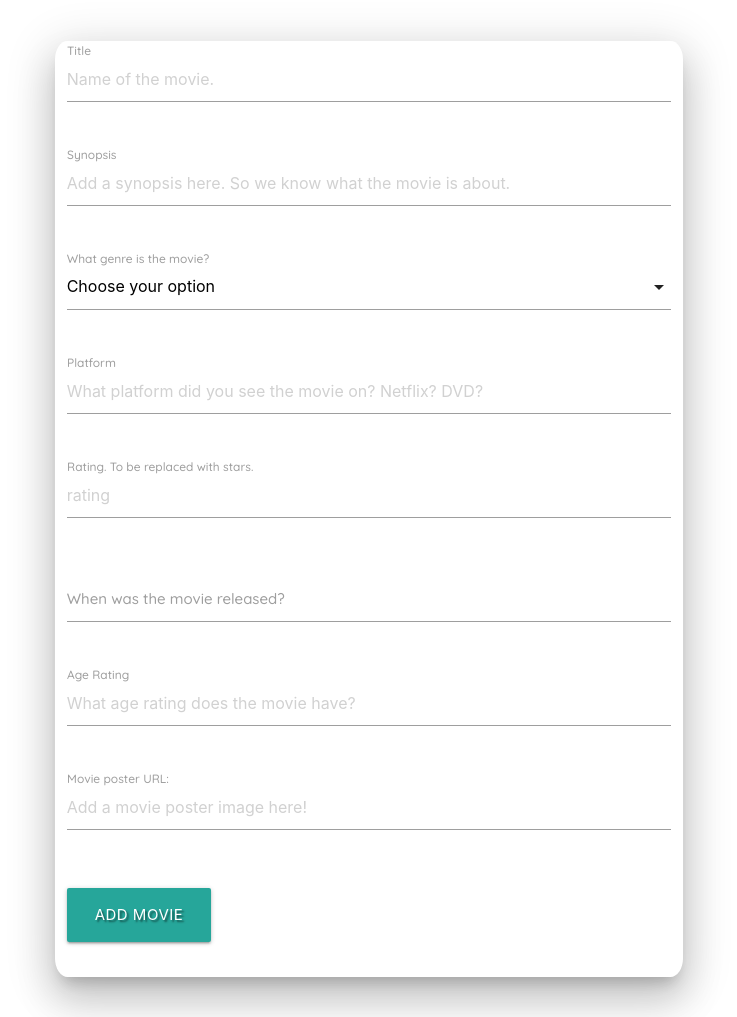
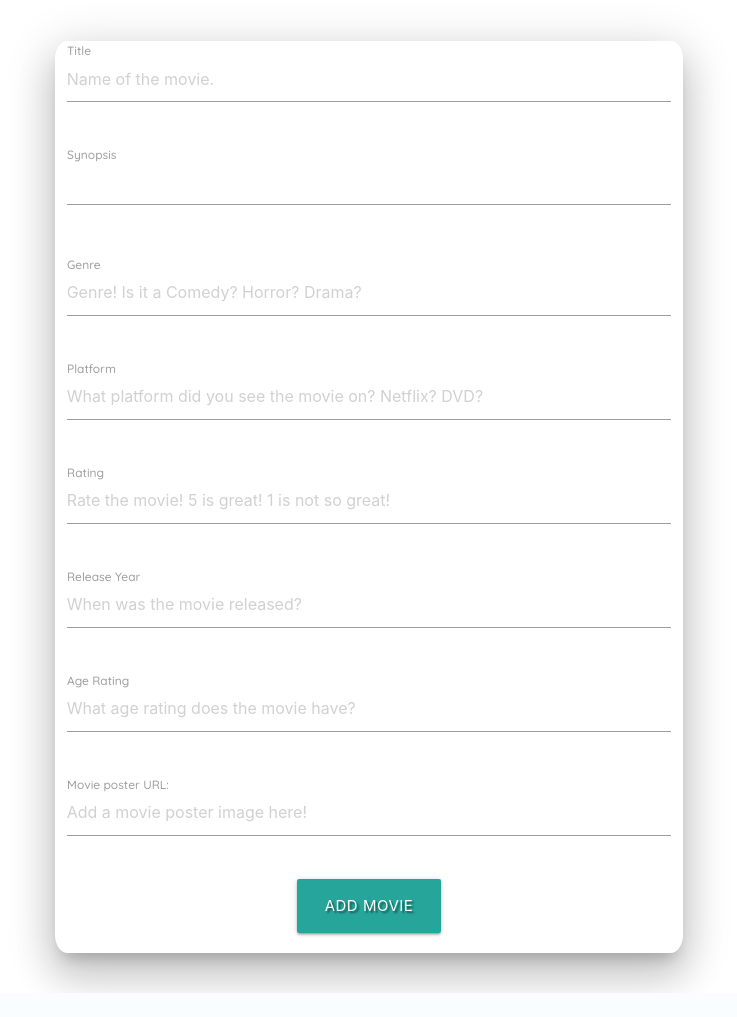
Before and after one commit to Jammerref2015/watchthisnext, a Flask app: page /addmovie in a window 1280 px wide. Shown: the part 179-1196 px from the top of the page, without its empty margins (271-1008 px from the left). After the commit the page ends 1172 px from the top, so only its background shows below. Run offline with Flask 2, Linux system fonts and the light colour scheme; some libraries are stand-ins or nearby versions.

Commit message:
added funcationality to addmovie page

```diff
--- a/app.py
+++ b/app.py
@@ -26,11 +26,6 @@ mongo = PyMongo(app)
 def get_movies():
     movies = list(mongo.db.movies.find())
     return render_template("movies.html", movies=movies)
-
-
-@app.route("/addmovie")
-def addmovie():
-    return render_template("addmovie.html")
 
 
 @app.route("/register", methods=["GET", "POST"])
@@ -77,6 +72,27 @@ def login():
     return render_template("login.html")
 
 
+@app.route("/addmovie", methods=["GET", "POST"])
+def addmovie():
+    if request.method == "POST":
+        movie = {
+            "title": request.form.get("title"),
+            "synopsis": request.form.get("synopsis"),
+            "genre": request.form.get("genre"),
+            "platform": request.form.get("platform"),
+            "rating": request.form.get("rating"),
+            "release_year": request.form.get("release_year"),
+            "ageRating": request.form.get("ageRating"),
+            "movie_image": request.form.get("movie_image"),
+            "created_by": session["user"]
+        }
+        mongo.db.movies.insert_one(movie)
+        flash("Movie Successfully Added!!!")
+        return redirect(url_for("addmovie"))
+
+    return render_template("addmovie.html")
+
+
 if __name__ == "__main__":
     app.run(host=os.environ.get("IP"),
             port=int(os.environ.get("PORT")),
--- a/static/js/script.js
+++ b/static/js/script.js
@@ -3,7 +3,7 @@ $(document).ready(function(){
   $('select').formSelect();
   $('.datepicker').datepicker({
       format: "dd mmmm, yyyy",
-      yearRange: 20,
+      yearRange: 30,
       showClearBtn: true,
       i18n: {
           done: "Select"
--- a/templates/addmovie.html
+++ b/templates/addmovie.html
@@ -7,10 +7,10 @@
 			<h1 class="addMovieHeaderStyling"> Add a movie </h1>
 		</div>
 	</div>
-
 	<div class="row">
 		<div class="row">
-			<form class="col s12 z-depth-5 addMovieForm">
+			<form class="col s12 z-depth-5 addMovieForm" method="POST" action="{{ url_for('addmovie') }}">
+            <!-- Movie title-->
 				<div class="row">
 					<div class="input-field col s12">
 						<input placeholder = "Name of the movie." value = "" class="title" id = "title"
@@ -18,84 +18,70 @@
 						<label for = "title">Title</label>
 					</div>
 				</div>
+                <!-- Synopsis -->
 				<div class="row">
 					<div class="input-field col s12">
-						<input placeholder = "Add a synopsis here. So we know what the movie is about." value = "" class="synopsis" id = "synopsis"
+						<textarea placeholder = "Add a synopsis here. So we know what the movie is about." value = "" class="materialize-textarea synopsis" id = "synopsis"
                      type = "text" name="synopsis" minlength="5"
-                            maxlength="30" />
-						<label for = "title">Synopsis</label>
+                            maxlength="240"> </textarea>
+						<label for = "synopsis">Synopsis</label>
 					</div>
 				</div>
+                <!-- Genre -->
                 <div class="row">
-				<div class="input-field col s12">
-					<select>
-                        <option value="" disabled selected>Choose your option</option>
-                        <option value="1">Action</option>
-                        <option value="2">War</option>
-                        <option value="3">Romance</option>
-                        <option value="4">Musical</option>
-                        <option value="5">Horror</option>
-                        <option value="6">Western</option>
-                        <option value="7">Thriller</option>
-                        <option value="8">Sci-Fi</option>
-                        <option value="9">Crime</option>
-                        <option value="10">Comedy</option>
-                        <option value="11">Documentry</option>
-                        <option value="12">Fantasy</option>
-                    </select>
-					<label>What genre is the movie?</label>
+					<div class="input-field col s12">
+						<input placeholder = "Genre! Is it a Comedy? Horror? Drama?" value = "" class="genre" id = "genre"
+                     type = "text" name="genre" minlength="5"
+                            maxlength="30" />
+                        <label for = "genre">Genre</label>
+					</div>
 				</div>
-                </div>
+                <!-- Platform -->
 				<div class="row">
 					<div class="input-field col s12">
 						<input placeholder = "What platform did you see the movie on? Netflix? DVD?" value = "" class="platform" id = "platform"
                      type = "text" name="platform"/>
-						<label for = "title">Platform</label>
+						<label for = "platform">Platform</label>
 					</div>
 				</div>
+                <!-- Rating -->
                 <div class="row">
 					<div class="input-field col s12">
-						<input placeholder = "rating" value = "" class="rating" id = "rating"
+						<input placeholder = "Rate the movie! 5 is great! 1 is not so great!" value = "" class="rating" id = "rating"
                      type = "text" name="rating"/>
-						<label for = "title">Rating. To be replaced with stars.</label>
+						<label for = "rating">Rating</label>
 					</div>
 				</div>
-
+                <!-- Release year-->
 				<div class="row">
 					<div class="input-field col s12">
-						<input type="text" class="datepicker">
-						<label for = "comments">When was the movie released?</label>
+						<input type="text" name="release_year" class="datepicker" placeholder="When was the movie released?">
+						<label for = "release_year">Release Year</label>
+					</div>
+				</div>
+                <!-- Age rating -->
+                <div class="row">
+					<div class="input-field col s12">
+						<input placeholder = "What age rating does the movie have?" value = "" class="ageRating" id = "ageRating"
+                     type = "text" name="ageRating" />
+						<label for = "ageRating">Age Rating</label>
+					</div>
+				</div>
+                <!-- Movie image URL -->
+                <div class="row">
+					<div class="input-field col s12">
+						<input placeholder = "Add a movie poster image here!" value = "" class="movieImage" id = "movie_image"
+                     type = "text" name="movie_image"/>
+						<label for = "movie_image">Movie poster URL:</label>
 					</div>
 				</div>
 
                 <div class="row">
-					<div class="input-field col s12">
-						<input placeholder = "What age rating does the movie have?" value = "" class="ageRating" id = "ageRating"
-                     type = "text" name="ageRating" />
-						<label for = "title">Age Rating</label>
-					</div>
-				</div>
-
-                <div class="row">
-					<div class="input-field col s12">
-						<input placeholder = "Add a movie poster image here!" value = "" class="movieImage" id = "movieImage"
-                     type = "text" name="movieImage"/>
-						<label for = "title">Movie poster URL:</label>
-					</div>
-				</div>
-
-                <div class="row">
-					<div class="input-field col s12">
+					<div class="col s12 center-align">
 						<button type="submit" class="btn-large waves-light darken-1 text-shadow">
                         Add movie </button>
 					</div>
 				</div>
-
-
-
-
-
-
 			</form>
 		</div>
 	</div>
--- a/templates/movies.html
+++ b/templates/movies.html
@@ -24,9 +24,9 @@
       <div class="card-content">
 
         <li>
-        <p>{{ movie.title }}</p>
-        <p>{{ movie.synopsis }}</p>
-        <p>{{ movie.genre }}</p>
+       <strong>Title: {{ movie.title }}</strong>
+       <strong>Synopsis: {{ movie.synopsis }}</strong>
+       <strong>{{ movie.genre }}</strong>
         <p>{{ movie.platform }}</p>
         <p>{{ movie.rating}}</p>
         <p>{{ movie.release_year}}</p>
```
